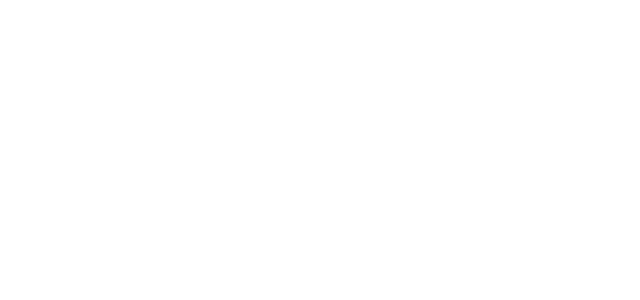
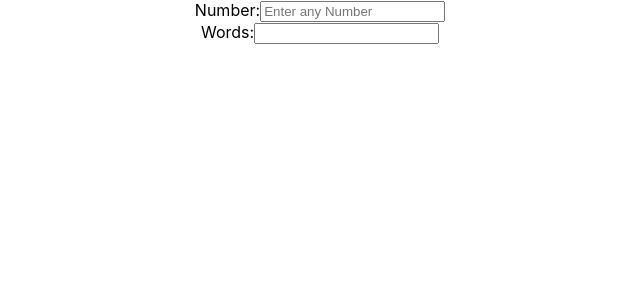
Before and after one commit to nomisatti/ReactApp, a React (Create React App) app: page / in a window 1280 px wide. Shown: the top 300 px of the page, without its empty margins (320-960 px from the left). Built offline with nearby package versions, Linux system fonts and the light colour scheme.

Commit message:
Fix issues

```diff
--- a/src/App.js
+++ b/src/App.js
@@ -3,6 +3,9 @@
 import './App.css';
 
 function App() {
+
+  return (
+    <div className="App">
        <div class="container">
             <div class="form-group">
                 <label for="number">Number:</label>
@@ -14,9 +17,6 @@
                 <input type='text' id='words' class="form-control" />
             </div>
         </div>
-  return (
-    <div className="App">
-
     </div>
   );
 }
```
Lines whose indentation alone changed are shown as unchanged.
